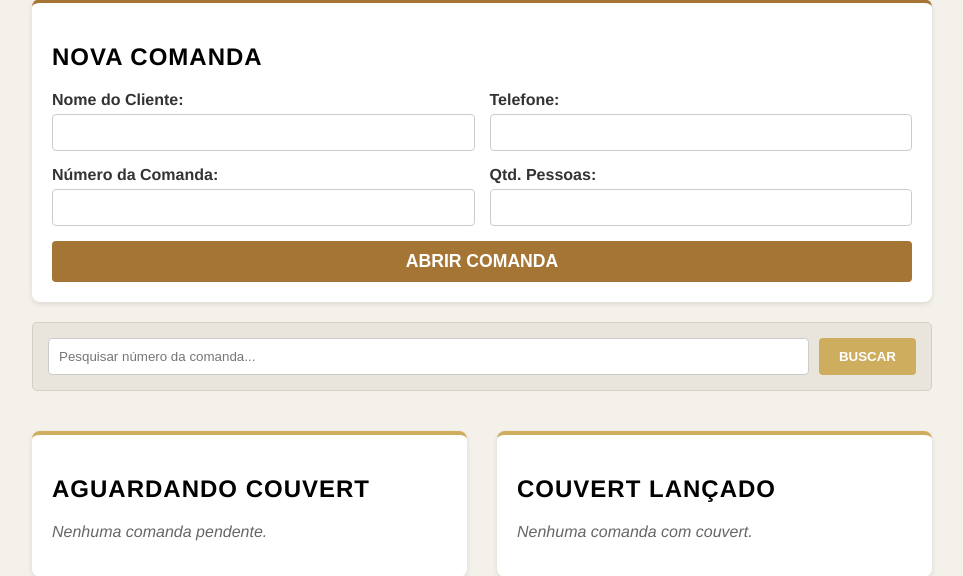
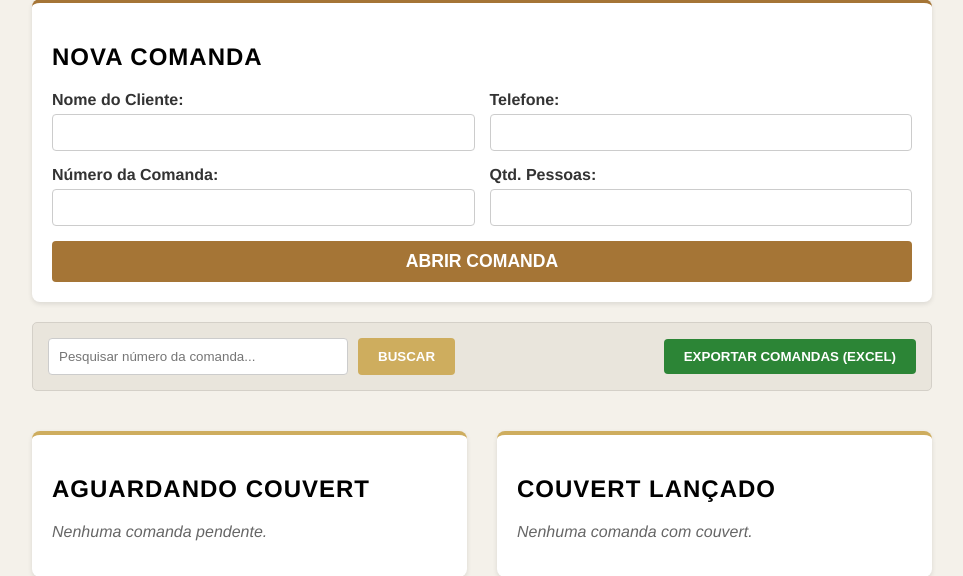
Before and after one commit to Kaua-D/Struck, a Flask app: page / in a window 1280 px wide. Shown: the part 139-715 px from the top of the page, without its empty margins (158-1121 px from the left). Run offline with Flask 3, Linux system fonts and the light colour scheme; data that the repository does not hold is empty.

Commit message:
Add export endpoint to generate Excel of comandas with color coding
Co-authored-by: Kaua-D <91794431+Kaua-D@users.noreply.github.com>

```diff
--- a/app.py
+++ b/app.py
@@ -1,5 +1,8 @@
 import sqlite3
-from flask import Flask, render_template, request, redirect, url_for, flash
+import io
+import openpyxl
+from openpyxl.styles import PatternFill
+from flask import Flask, render_template, request, redirect, url_for, flash, send_file
 
 app = Flask(__name__)
 app.secret_key = 'chave_secreta_super_segura' # Necessário para flash messages
@@ -90,6 +93,61 @@ def fechar(id):
     flash('Comanda fechada com sucesso!', 'success')
     return redirect(url_for('index'))
 
+@app.route('/exportar', methods=['GET'])
+def exportar():
+    conn = get_db_connection()
+    comandas = conn.execute('SELECT * FROM comanda').fetchall()
+    conn.close()
+
+    wb = openpyxl.Workbook()
+    ws = wb.active
+    ws.title = "Comandas"
+
+    headers = ["ID", "Nome", "Telefone", "Número Comanda", "Qtd Pessoas", "Couvert", "Status", "Criada em"]
+    ws.append(headers)
+
+    green_fill = PatternFill(start_color="00FF00", end_color="00FF00", fill_type="solid")
+    yellow_fill = PatternFill(start_color="FFFF00", end_color="FFFF00", fill_type="solid")
+    white_fill = PatternFill(start_color="FFFFFF", end_color="FFFFFF", fill_type="solid")
+
+    for i, comanda in enumerate(comandas, start=2): # Start from row 2 (row 1 is headers)
+        row = [
+            comanda['id'],
+            comanda['nome'],
+            comanda['telefone'],
+            comanda['numero_comanda'],
+            comanda['qtd_pessoas'],
+            "Sim" if comanda['couvert_lancado'] else "Não",
+            "Ativa" if comanda['ativa'] else "Fechada",
+            comanda['created_at']
+        ]
+        ws.append(row)
+
+        ativa = comanda['ativa']
+        couvert_lancado = comanda['couvert_lancado']
+
+        fill_color = white_fill
+        if ativa == 0:
+            fill_color = green_fill
+        elif ativa == 1 and couvert_lancado == 1:
+            fill_color = yellow_fill
+        else:
+            fill_color = white_fill
+
+        for col_num in range(1, len(headers) + 1):
+            ws.cell(row=i, column=col_num).fill = fill_color
+
+    excel_file = io.BytesIO()
+    wb.save(excel_file)
+    excel_file.seek(0)
+
+    return send_file(
+        excel_file,
+        mimetype='application/vnd.openxmlformats-officedocument.spreadsheetml.sheet',
+        as_attachment=True,
+        download_name='comandas.xlsx'
+    )
+
 if __name__ == '__main__':
     init_db()
     app.run(host='0.0.0.0', port=5000)
--- a/requirements.txt
+++ b/requirements.txt
@@ -1 +1,2 @@
 Flask
+openpyxl
--- a/templates/index.html
+++ b/templates/index.html
@@ -89,6 +89,9 @@
             background: #e9e5dc;
             border: 1px solid #d4d0c8;
             border-radius: 5px;
+            display: flex;
+            justify-content: space-between;
+            align-items: center;
         }
 
         .flash-messages { margin-bottom: 20px; }
@@ -150,13 +153,16 @@
 
         <!-- Barra de Pesquisa MOVIDA para baixo do formulário -->
         <div class="search-bar">
-            <form action="/" method="GET" style="display: flex; gap: 10px;">
-                <input type="text" name="busca" placeholder="Pesquisar número da comanda..." value="{{ request.args.get('busca', '') }}">
+            <form action="/" method="GET" style="display: flex; gap: 10px; flex: 1;">
+                <input type="text" name="busca" placeholder="Pesquisar número da comanda..." value="{{ request.args.get('busca', '') }}" style="max-width: 300px;">
                 <button type="submit" style="background-color: var(--primary-gold); color: white;">Buscar</button>
                 {% if request.args.get('busca') %}
                 <a href="/"><button type="button" style="background-color: #999; color: white;">Limpar</button></a>
                 {% endif %}
             </form>
+            <a href="/exportar" style="text-decoration: none;">
+                <button type="button" style="background-color: var(--dark-green); color: white;">Exportar Comandas (Excel)</button>
+            </a>
         </div>
 
         <div class="cols" style="text-align: left;">
```
Also changed, not shown: test_app.py (+42 -0 lines).
